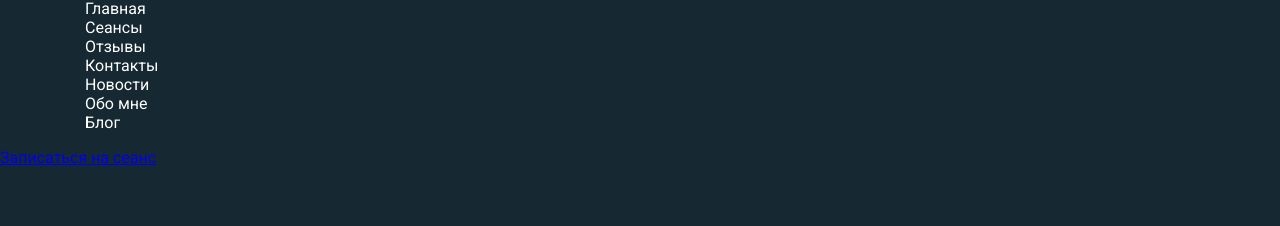
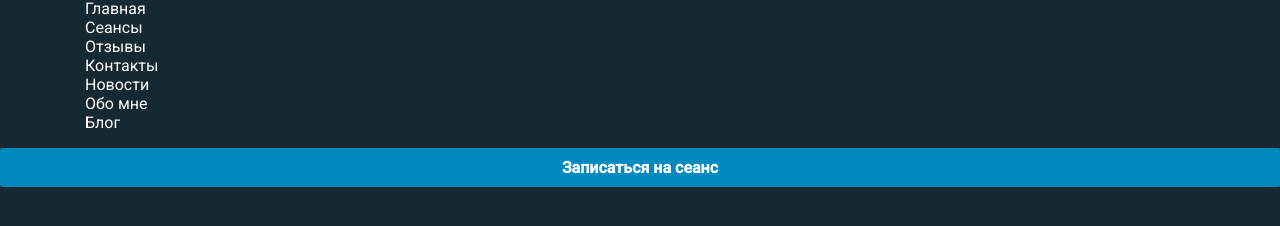
Before and after one commit to turatbekovamalika/ritm-style, a plain HTML site: page index.html in a window 1280 px wide. Shown: the part 44-270 px from the top of the page. Drawn offline with Linux system fonts and the light colour scheme.

Commit message:
Добавляет изменение в классе cta

```diff
--- a/scss/_base.scss
+++ b/scss/_base.scss
@@ -43,7 +43,7 @@ body {
   }
 }
 
-.cta-button {
+.header-cta {
   background-color: #018abe;
   display: block;
   color: $white;
```
Also changed, not shown: css/style.css.
